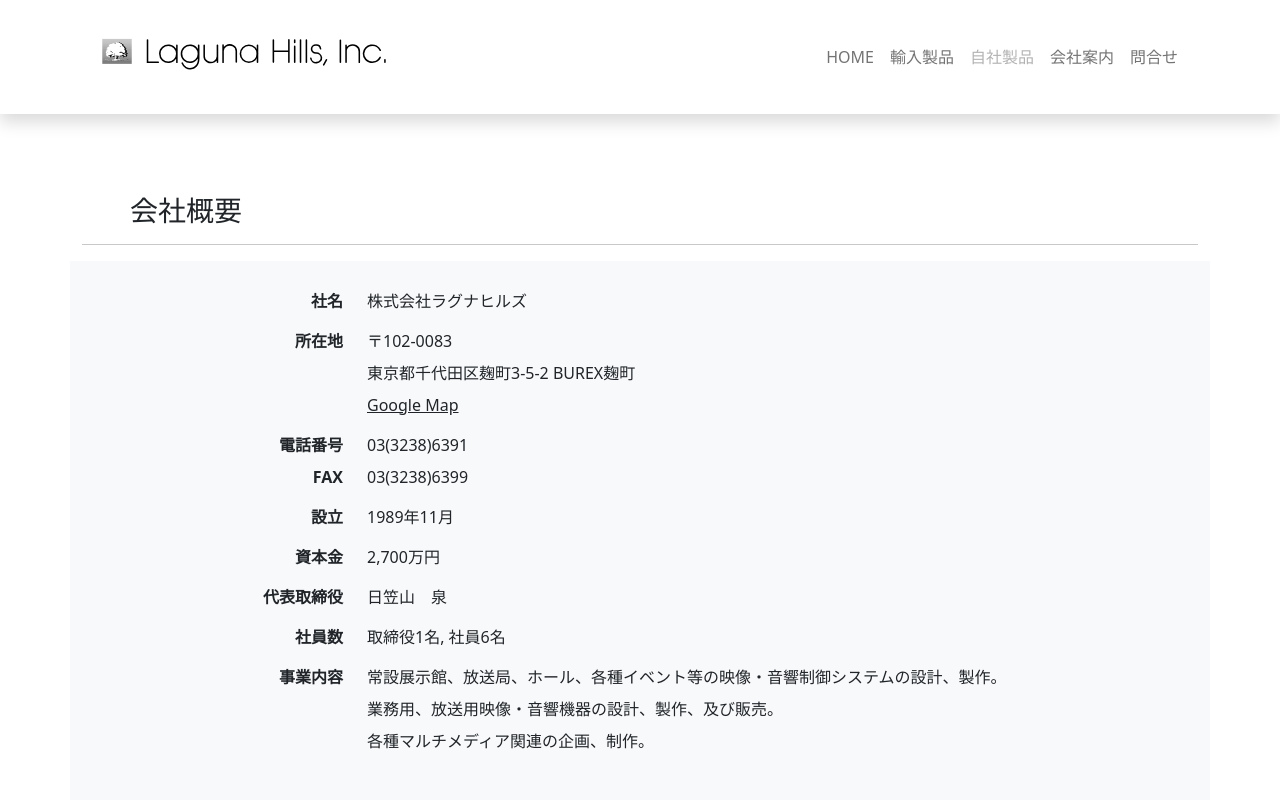
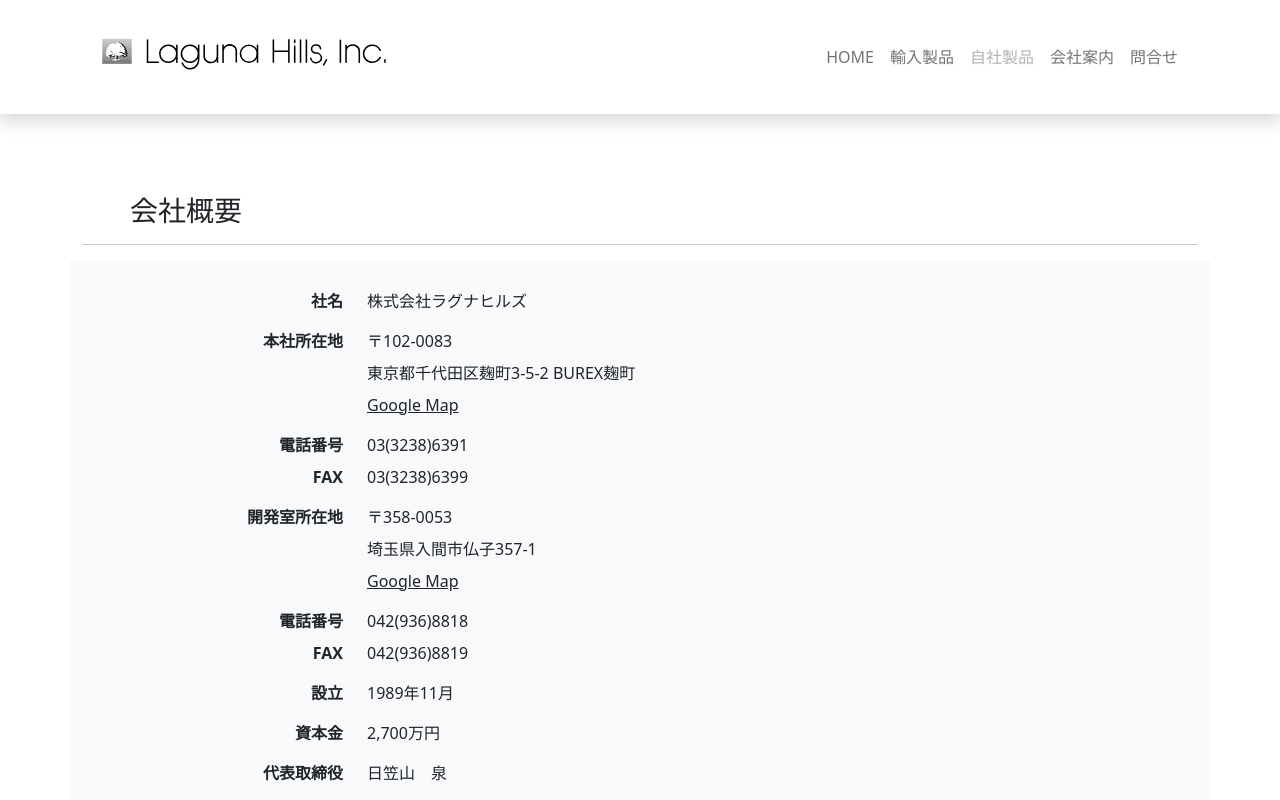
Before and after one commit to jianyi0512/laguna-hills, a Next.js app: page /aboutus in a window 1280 px wide. Shown: the top 800 px of the page. Built offline with nearby package versions, Linux system fonts and the light colour scheme.

Commit message:
update20230724

```diff
--- a/src/pages/aboutus.js
+++ b/src/pages/aboutus.js
@@ -13,10 +13,14 @@ const Aboutus = () => {
         <dl className="row lh-lg bg-light pt-4 pb-4">
           <dt className="col-3 text-end">社名</dt>
           <dd className="col-9">株式会社ラグナヒルズ</dd>
-          <dt className="col-3 text-end">所在地</dt>
+          <dt className="col-3 text-end">本社所在地</dt>
           <dd className="col-9">〒102-0083<br/>東京都千代田区麹町3-5-2 BUREX麹町<br/><a href="https://goo.gl/maps/awdzS4USmRCMjZ4A9" target="_blank" className="text-body">Google Map</a></dd>
           <dt className="col-3 text-end">電話番号<br/>FAX</dt>
           <dd className="col-9">03(3238)6391<br/>03(3238)6399</dd>
+          <dt className="col-3 text-end">開発室所在地</dt>
+          <dd className="col-9">〒358-0053<br/>埼玉県入間市仏子357-1<br/><a href="https://goo.gl/maps/BzewiJTApqUVUy7r6" target="_blank" className="text-body">Google Map</a></dd>
+          <dt className="col-3 text-end">電話番号<br/>FAX</dt>
+          <dd className="col-9">042(936)8818<br/>042(936)8819</dd>
           <dt className="col-3 text-end">設立</dt>
           <dd className="col-9">1989年11月</dd>
           <dt className="col-3 text-end">資本金</dt>
```
